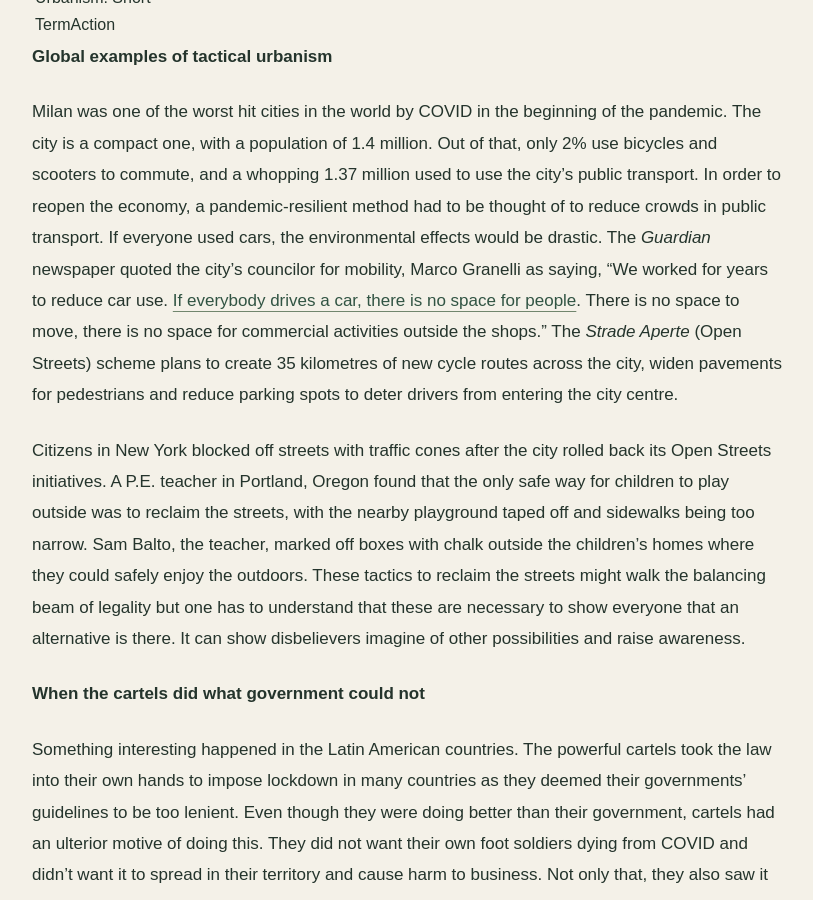
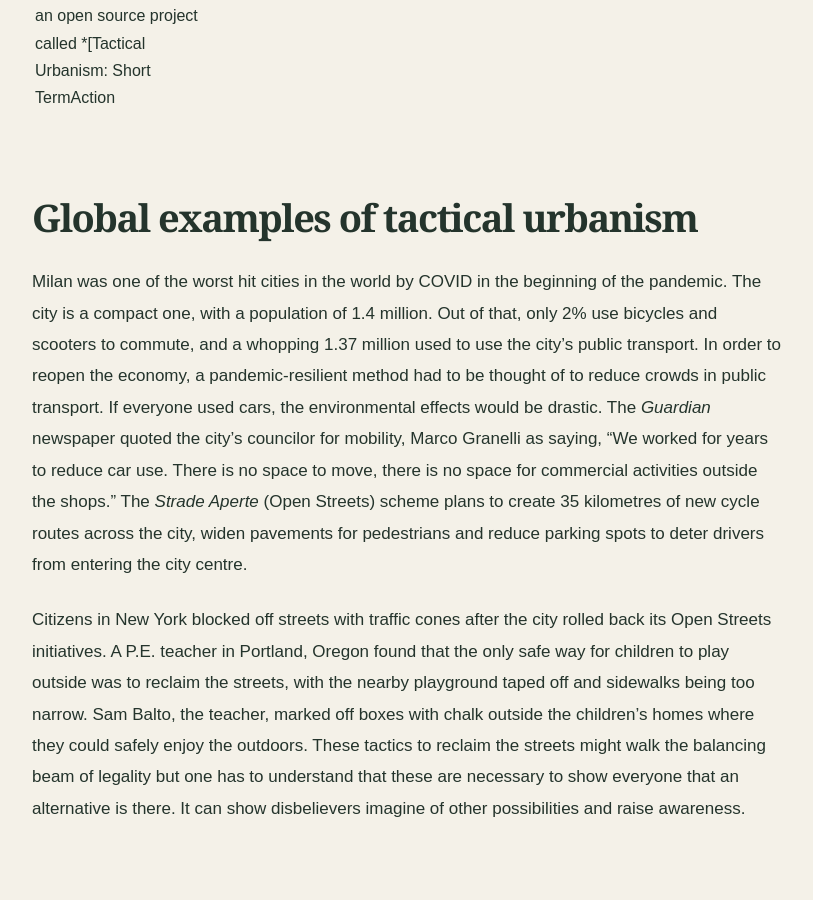
Before and after one commit to yanadasgupta/yanadasgupta.github.io, a Jekyll site: the page built from _posts/2026-11-09-tactical-urbanism-and-covid-19.md, in a window 1280 px wide and 900 px high, scrolled down 2790 px. Shown: the whole window, without its empty margins (193-1006 px from the left). Built offline with Jekyll 4.4.1, drawn with Linux system fonts in a browser that asks for light colours.

Commit message:
Update _posts/2026-11-09-tactical-urbanism-and-covid-19.md (via Pages CMS)

```diff
--- a/_posts/2026-11-09-tactical-urbanism-and-covid-19.md
+++ b/_posts/2026-11-09-tactical-urbanism-and-covid-19.md
@@ -22,7 +22,7 @@ I was impressed by our own ability to function like a well-oiled machine, especi
 
 Another brilliant example of tactical urbanism is the plenty of good souls who delivered food packages to migrant workers during their tough journey back home. Food drives for the homeless which people have done in almost every city, is a commendable effort by the public to help their less fortunate brothers and sisters.
 
-**What is Tactical Urbanism?**
+## **What is Tactical Urbanism?**
 
 Tactical urbanism is a form of urbanism which is opposed to strategic urbanism and has its roots in people coming together to develop the community around them. These projects usually start at the grassroot levels as community building projects and spread to other cities or sometimes are adopted by municipalities.
 
@@ -30,19 +30,19 @@ It could be said that the idea of this style of urbanism originates from the cit
 
 In 1984, the English translation of *The Practice of Everyday Life* by Michel de Certeau used the term *Tactical Urbanism* for the very first time in this context. The movement formally emerged following a meeting of the *Next Generation of New Urbanist* in 2010.  Following the meeting, an open source project called *[Tactical Urbanism: Short TermAction | Long Term Change](http://issuu.com/streetplanscollaborative/docs/tactical_urbanism_vol.1)* was developed.
 
-**Global examples of tactical urbanism**
+## **Global examples of tactical urbanism**
 
-Milan was one of the worst hit cities in the world by COVID in the beginning of the pandemic. The city is a compact one, with a population of 1.4 million. Out of that, only 2% use bicycles and scooters to commute, and a whopping 1.37 million used to use the city’s public transport. In order to reopen the economy, a pandemic-resilient method had to be thought of to reduce crowds in public transport. If everyone used cars, the environmental effects would be drastic. The *Guardian* newspaper quoted the city’s councilor for mobility, Marco Granelli as saying, “We worked for years to reduce car use. [If everybody drives a car, there is no space for people](https://www.theguardian.com/world/2020/apr/21/milan-seeks-to-prevent-post-crisis-return-of-traffic-pollution?CMP=share_btn_tw). There is no space to move, there is no space for commercial activities outside the shops.” The *Strade Aperte* (Open Streets) scheme plans to create 35 kilometres of new cycle routes across the city, widen pavements for pedestrians and reduce parking spots to deter drivers from entering the city centre.
+Milan was one of the worst hit cities in the world by COVID in the beginning of the pandemic. The city is a compact one, with a population of 1.4 million. Out of that, only 2% use bicycles and scooters to commute, and a whopping 1.37 million used to use the city’s public transport. In order to reopen the economy, a pandemic-resilient method had to be thought of to reduce crowds in public transport. If everyone used cars, the environmental effects would be drastic. The *Guardian* newspaper quoted the city’s councilor for mobility, Marco Granelli as saying, “We worked for years to reduce car use. There is no space to move, there is no space for commercial activities outside the shops.” The *Strade Aperte* (Open Streets) scheme plans to create 35 kilometres of new cycle routes across the city, widen pavements for pedestrians and reduce parking spots to deter drivers from entering the city centre.
 
 Citizens in New York blocked off streets with traffic cones after the city rolled back its Open Streets initiatives. A P.E. teacher in Portland, Oregon found that the only safe way for children to play outside was to reclaim the streets, with the nearby playground taped off and sidewalks being too narrow. Sam Balto, the teacher, marked off boxes with chalk outside the children’s homes where they could safely enjoy the outdoors. These tactics to reclaim the streets might walk the balancing beam of legality but one has to understand that these are necessary to show everyone that an alternative is there. It can show disbelievers imagine of other possibilities and raise awareness.
 
-**When the cartels did what government could not**
+## **When the cartels did what government could not**
 
 Something interesting happened in the Latin American countries. The powerful cartels took the law into their own hands to impose lockdown in many countries as they deemed their governments’ guidelines to be too lenient. Even though they were doing better than their government, cartels had an ulterior motive of doing this. They did not want their own foot soldiers dying from COVID and didn’t want it to spread in their territory and cause harm to business. Not only that, they also saw it as an opportunity to win the loyalty of communities and wanted to show that apart from illegal trades they also care about the public interest.
 
 In Brazil, when President Jair Bolsonaro refused to impose a lockdown or any kind of restrictions to combat the coronavirus, gangs in Rio favelas drove with loudspeakers announcing compulsory curfew and threatened violence to defaulters. In Mexico, cartels donated boxes of food and amenities to people struggling due to the economic impact of the pandemic. Orders and guidelines were issued by word of mouth and also through WhatsApp messages and other social media.
 
-**Tactical urbanism in a Post-COVID world**
+## **Tactical urbanism in a Post-COVID world**
 
 Our cities may have reopened, but COVID-19 is not over yet, and will remain with us, probably for a some time to come. We need to make our public spaces pandemic resilient. That means, apart from people themselves practicing social distancing and wearing masks, we need to make significant changes in our environment to combat epidemic spread and promotes less crowded places to get fresh air and exercise. Citizens can take initiatives to tape off spaces for sitting in public plazas, by chair bombing and planting trees. Chair bombing is the act of using salvageable material to construct chairs in areas that lack places to sit. By planting trees in unused areas we can beautify the environment and use the trees as good street furniture.
 
```
